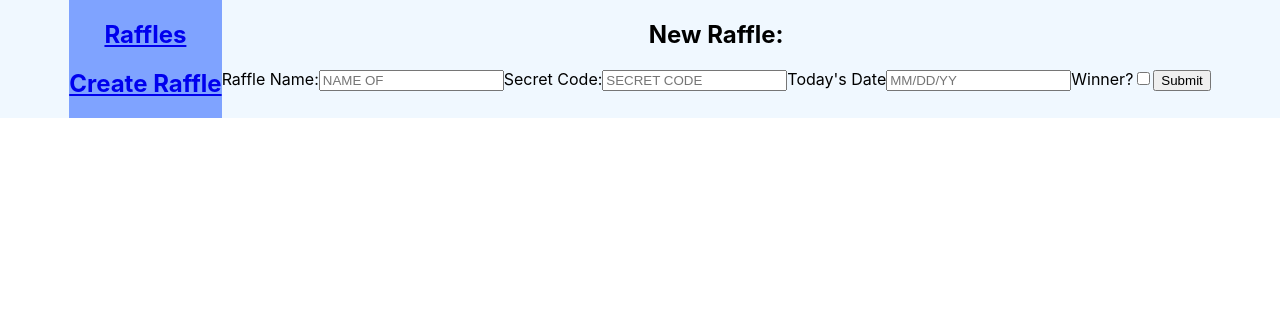
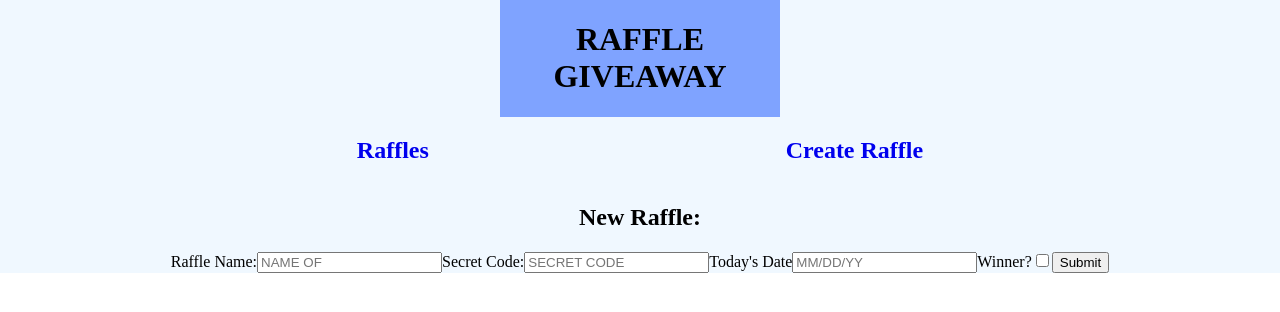
Before and after one commit to ylopez25/Yesenia-takehome-polleverywhere, a React (Create React App) app in the folder frontend/front-end/: page /raffles/register in a window 1280 px wide. Shown: the top 312 px of the page. Built offline with nearby package versions, Linux system fonts and the light colour scheme; the HTML template or start-up script is replaced by a standard one.

Commit message:
css changes

```diff
--- a/frontend/front-end/src/App.css
+++ b/frontend/front-end/src/App.css
@@ -1,10 +1,29 @@
 .App {
   text-align: center;
-  display: flex;
-  justify-content: center;
   background-color: aliceblue;
+  font-family: 'sonsif';
 }
 
 .nav {
-  background-color: rgb(127, 163, 255);
+  /* background-color: rgb(127, 163, 255); */
+  display:flex;
+  justify-content: space-evenly;
 }
+
+.header {
+   font-family: red serifs;
+     background-color: rgb(127, 163, 255);
+     margin-left: 500px;
+    margin-right: 500px;
+
+     display: flex;
+     justify-content: center;
+}
+
+a {
+  text-decoration: none;
+}
+
+ul {
+  list-style-type: none;
+}
--- a/frontend/front-end/src/App.js
+++ b/frontend/front-end/src/App.js
@@ -13,11 +13,13 @@ import "./App.css";
 
 // COMPONENTS
 import NavBar from "./Components/Navbar";
+import Header from "./Components/Header"
 
 function App() {
   return (
     <div className="App">
       <Router>
+        <Header />
         <NavBar />
         <main>
           <Routes>
--- /dev/null
+++ b/frontend/front-end/src/Components/Header.js
@@ -0,0 +1,8 @@
+
+export default function Header() {
+    return (
+        <div className="header">
+        <h1>RAFFLE GIVEAWAY</h1>
+        </div>
+    )
+};
--- a/frontend/front-end/src/Components/Participant.js
+++ b/frontend/front-end/src/Components/Participant.js
@@ -3,12 +3,6 @@ import { useState } from "react";
 
 export default function Participant({ participant, handleDelete, handleSubmit }) {
   const [viewEditForm, toggleEditForm] = useState(false);
-
-  // let total = 0;
-  // for(const part of participant) {
-  //   total += part
-  // }
-  console.log(participant.firstname.length -1)
 
   const toggleView = () => {
     toggleEditForm(!viewEditForm);
--- a/frontend/front-end/src/Components/Participants.js
+++ b/frontend/front-end/src/Components/Participants.js
@@ -12,19 +12,25 @@ export default function Participants() {
   let { id } = useParams();
 
   useEffect(() => {
-    axios.get(`${API}/raffles/${id}/participants`).then((response) => {
-      setParticipants(response.data);
-    });
-  }, [id, participants]);
+    axios
+      .get(`${API}/raffles/${id}/participants`)
+      .then(
+        (response) => {
+          setParticipants(response.data);
+        },
+        (error) => console.log("get", error)
+      )
+      .catch((c) => console.warn("catch", c));
+  }, [id]);
 
 
-  /*ADD FILTER FUNCTION FOR SEARCH*/
   const search = (e) => {
     setWriting(e.target.value)
   }
 
   const filteredData = (writing) => {
     let text = writing.toLowerCase();
+    console.log(participants.firstname.toLowerCase())
     return participants.filter(el => el.firstname.toLowerCase().includes(text))
   }
 
--- a/frontend/front-end/src/Components/RaffleDetails.js
+++ b/frontend/front-end/src/Components/RaffleDetails.js
@@ -41,15 +41,15 @@ export default function RaffleDetails() {
           <div>
             <h1>{raffle.rafflename}</h1>
           </div>
-          <Link to={`/raffles`}>
+          {/* <Link to={`/raffles`}>
             <button>View Raffles</button>
-          </Link>
+          </Link> */}
           <Link to={`/raffles/${id}/winner`}>
             <button>Select Winner</button>
           </Link>
-          <Link to={`/raffles/${id}/edit`}>
+          {/* <Link to={`/raffles/${id}/edit`}>
             <button>Edit Raffle</button>
-          </Link>
+          </Link> */}
           <button onClick={handleDelete}>Delete Raffle</button>
           <Participants />
         </div>
--- a/frontend/front-end/src/Components/Raffles.js
+++ b/frontend/front-end/src/Components/Raffles.js
@@ -23,7 +23,7 @@ export default function Raffles() {
   return (
     <section className="Raffles">
       <article>
-        <h1>Current Raffles:</h1>
+        <h1>Select Raffle to join:</h1>
         {raffles.map((raffle) => {
           return <Raffle key={raffle.id} raffle={raffle} />;
         })}
```
